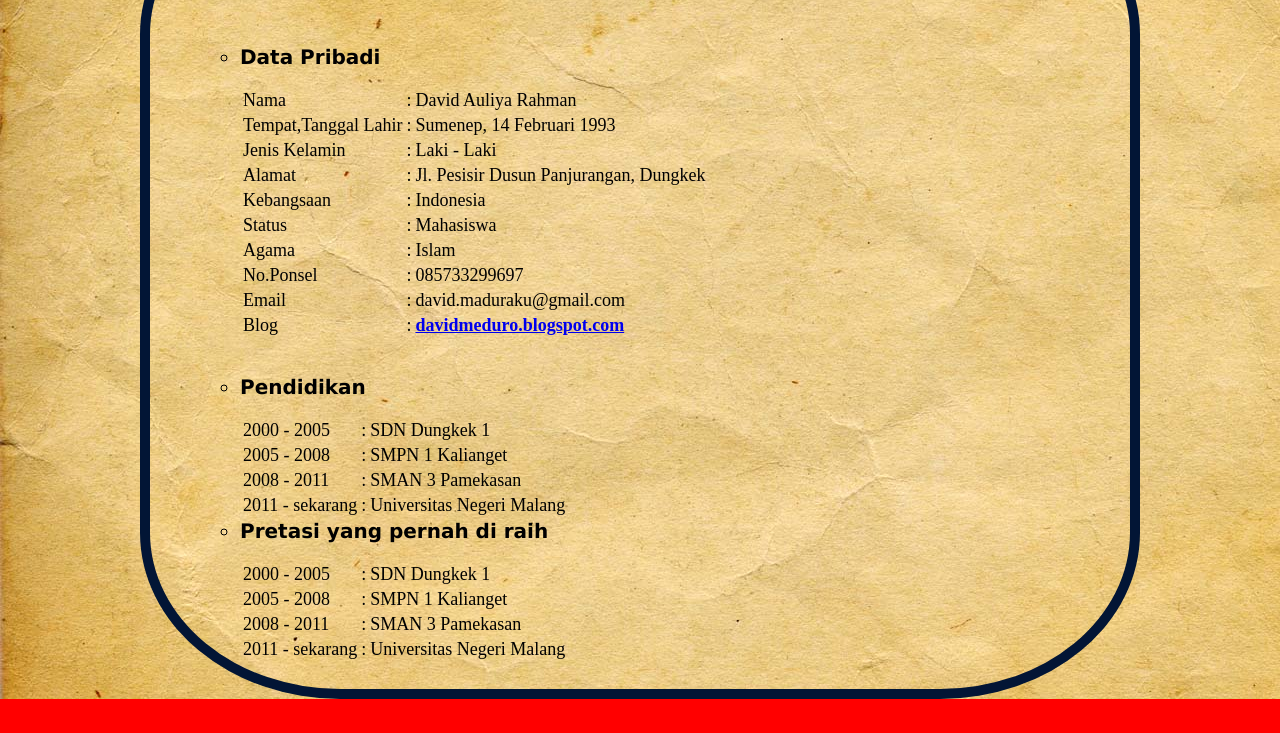
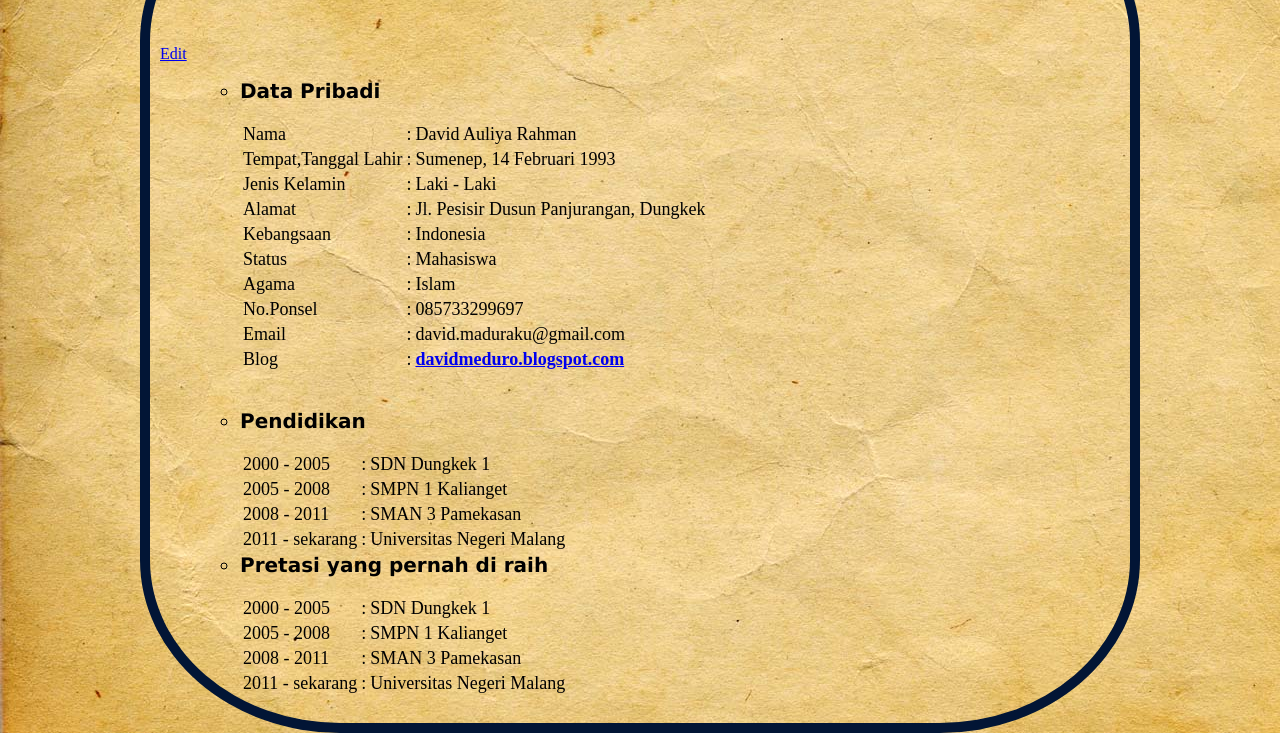
Before and after one commit to davidrahman/webpage, a plain HTML site: page index.html in a window 1280 px wide. Shown: the part 132-865 px from the top of the page. Before the commit the page ends 831 px from the top, so only its background shows below. Drawn offline with Linux system fonts and the light colour scheme.

Commit message:
Update index.html

```diff
--- a/index.html
+++ b/index.html
@@ -6,6 +6,7 @@
     <body>
 	<form>
 	<h1>CURRICULUM VITAE</h1>
+	<a href=form.html>Edit</a>
 	<ol style="font-family: Futura">
 			<ul>
 				<table>
```
